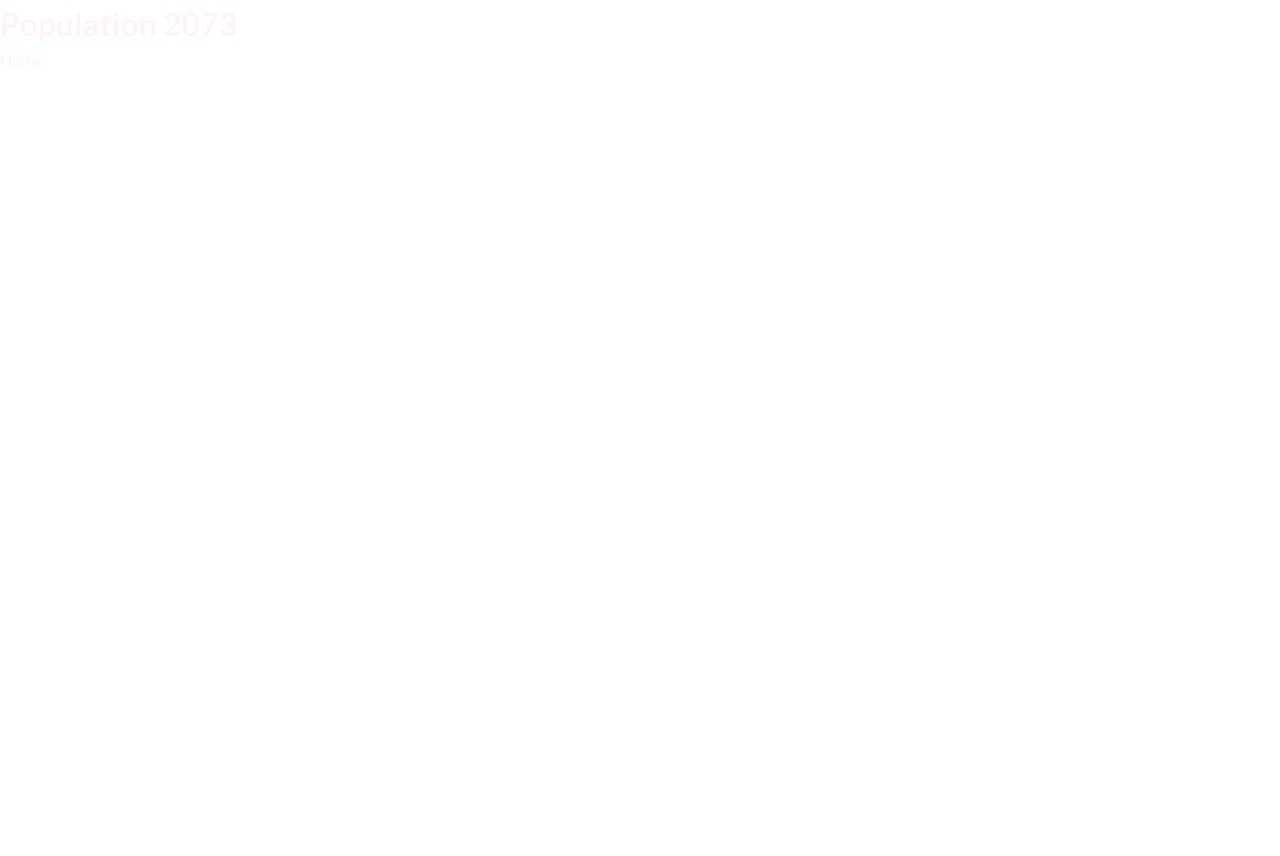
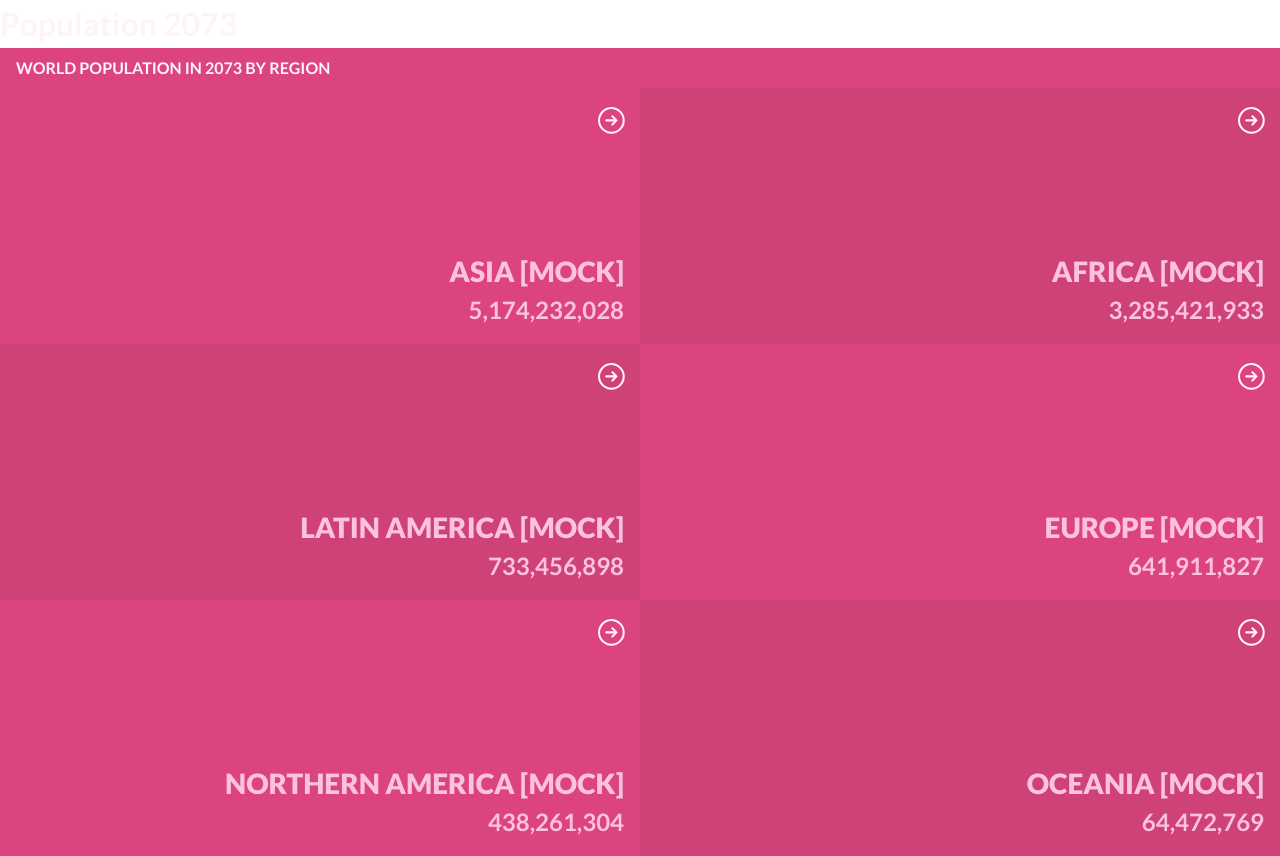
Before and after one commit to henokkhm/microverse-population-2073-react-capstone, a React (Create React App) app: page / in a window 1280 px wide. Before the commit the page ends 800 px from the top, so only its background shows below. Built offline with nearby package versions, Linux system fonts and the light colour scheme.

Commit message:
Show RegionsList component on page load

```diff
--- a/src/pages/Home.js
+++ b/src/pages/Home.js
@@ -1,5 +1,11 @@
+import RegionsList from '../components/regions/RegionsList';
+
 function Home() {
-  return <div>Home</div>;
+  return (
+    <>
+      <RegionsList />
+    </>
+  );
 }
 
 export default Home;
```
Also changed, not shown: src/components/regions/Region.js (+8 -2 lines).
